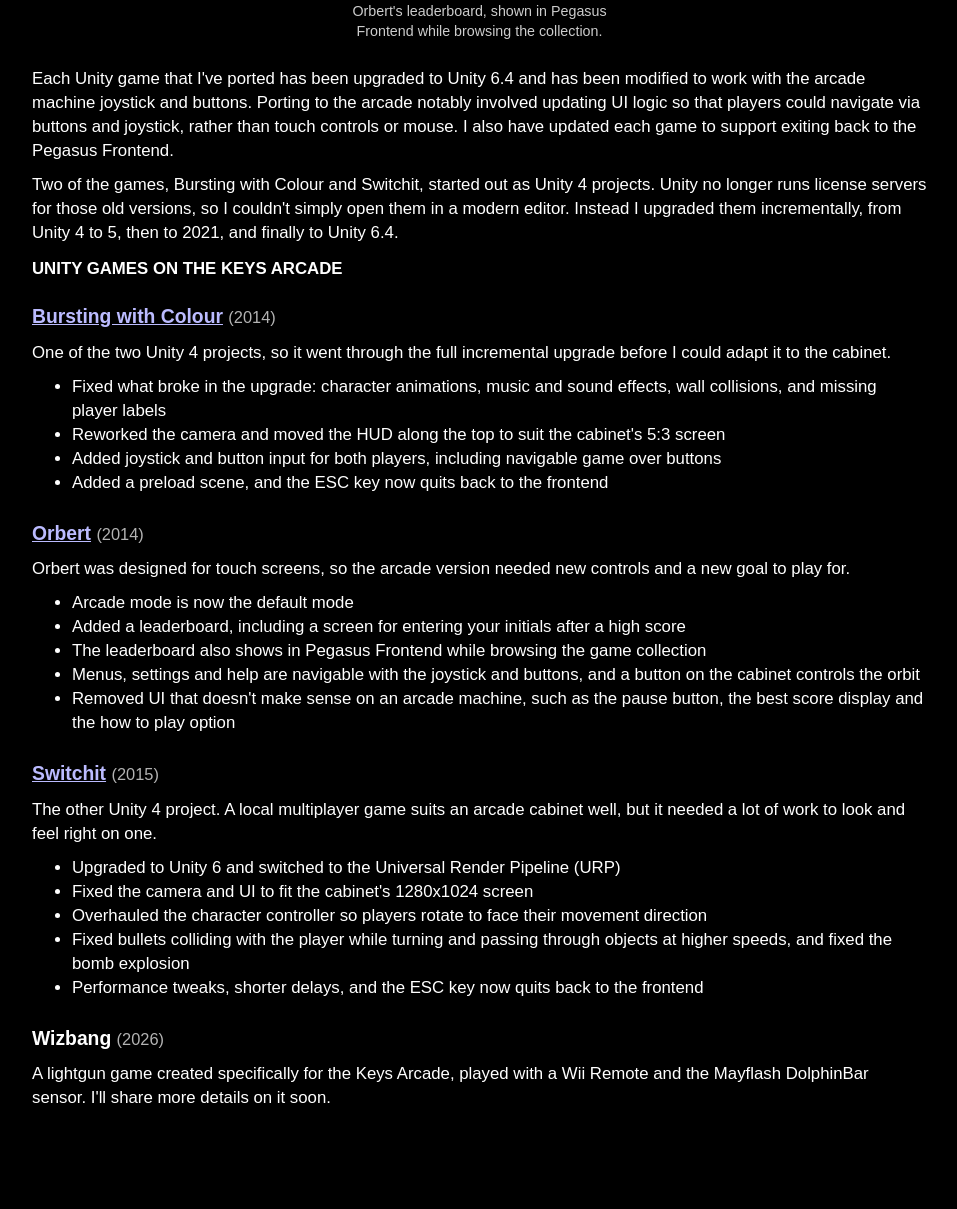
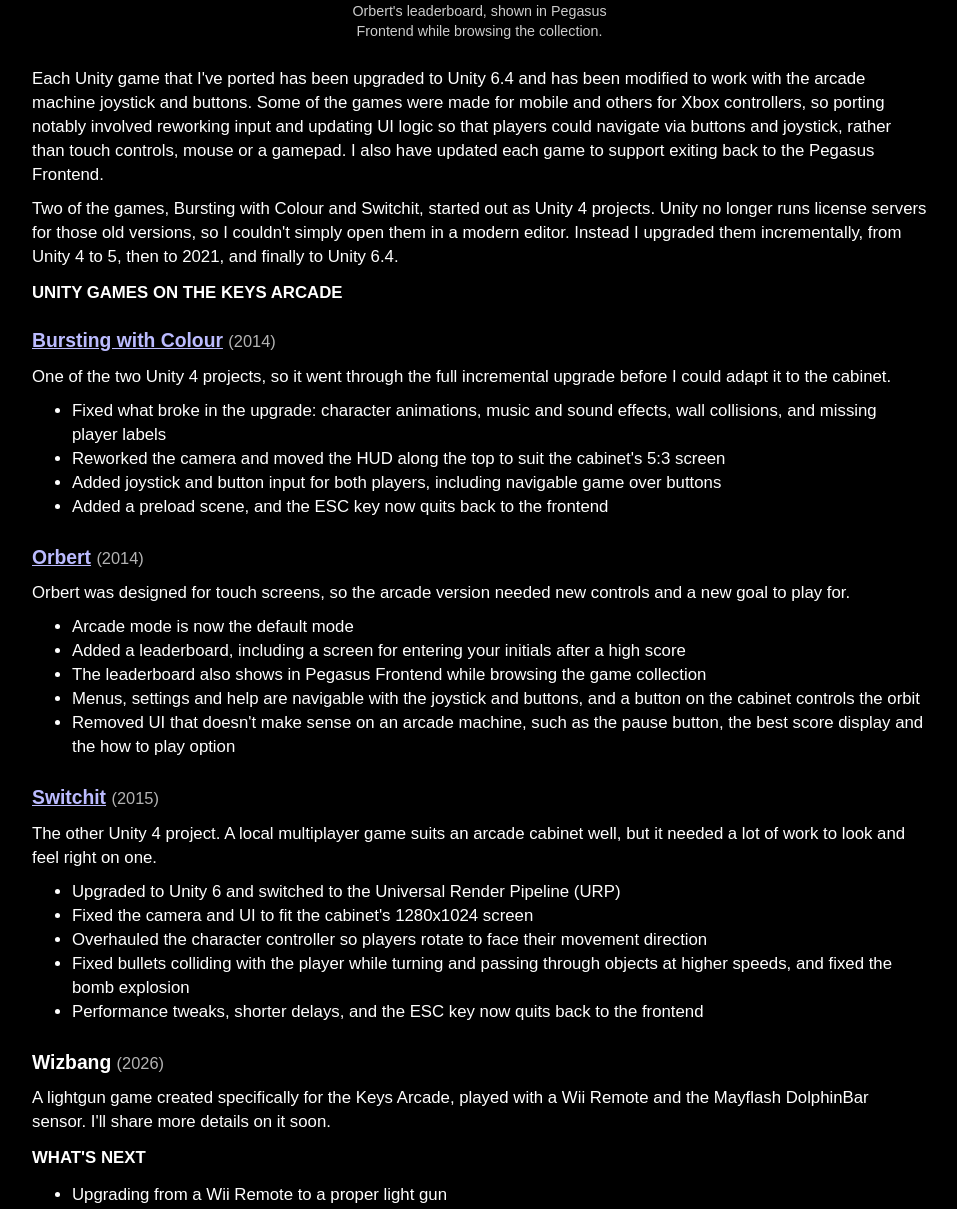
Before and after one commit to bradkeys/bradkeys.com, a Jekyll site: the page built from portfolio/arcade.html, in a window 1280 px wide and 1400 px high, scrolled down 2457 px. Shown: the part 191-1400 px from the top of the window, without its empty margins (163-1120 px from the left). Built offline with Jekyll 4.4.1, drawn with Linux system fonts in a browser that asks for light colours; before the commit the page ends 3818 px from its top, so only the background shows below that; some of the changed text lies outside the part shown.

Commit message:
Describe the ports' original inputs and what's next for the arcade
Co-Authored-By: Claude Sonnet 5.5 <noreply@anthropic.com>

```diff
--- a/portfolio/arcade.html
+++ b/portfolio/arcade.html
@@ -80,8 +80,9 @@ title: Keys Arcade
 <p>
     Each Unity game that I've ported has been upgraded to Unity 6.4 and has been modified to work with the arcade
     machine joystick and buttons.
-    Porting to the arcade notably involved updating UI logic so that players could navigate via buttons and joystick,
-    rather than touch controls or mouse.
+    Some of the games were made for mobile and others for Xbox controllers, so porting notably involved reworking
+    input and updating UI logic so that players could navigate via buttons and joystick, rather than touch controls,
+    mouse or a gamepad.
     I also have updated each game to support exiting back to the Pegasus Frontend.
 </p>
 <p>
@@ -133,3 +134,10 @@ title: Keys Arcade
     A lightgun game created specifically for the Keys Arcade, played with a Wii Remote and the Mayflash DolphinBar
     sensor. I'll share more details on it soon.
 </p>
+<h5>WHAT'S NEXT</h5>
+<ul>
+    <li>Upgrading from a Wii Remote to a proper light gun</li>
+    <li>Wiring up the coin door and finding a fun way to use it in my games</li>
+    <li>Adding leaderboards to more of the games</li>
+    <li>More games, and new types of input devices</li>
+</ul>
```
